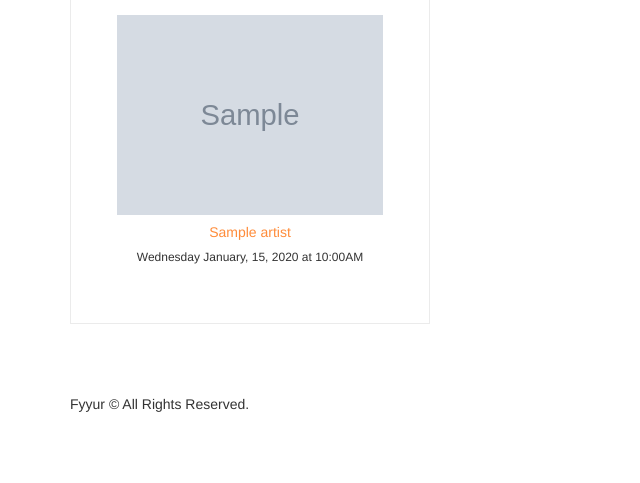
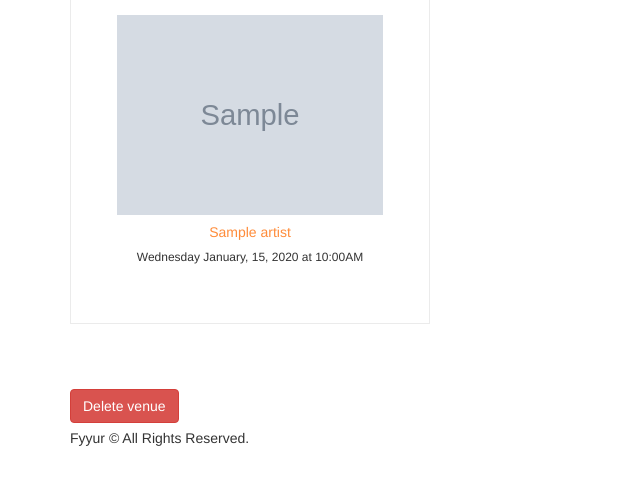
Before and after one commit to arthurarty/fyyur, a Flask app: page /venues/1 in a window 1280 px wide. Shown: the part 701-1184 px from the top of the page, without its empty margins (0-640 px from the left). Before the commit the page ends 1113 px from the top, so only its background shows below. Run offline with Flask 2, Linux system fonts and the light colour scheme; tables that the repository leaves empty hold one stand-in row (values such as "Sample post"); grey boxes marked "Sample" are stand-in pictures; some libraries are stand-ins or nearby versions.

Commit message:
ft(venue) - Implement delete venue. (#11)

```diff
--- a/app.py
+++ b/app.py
@@ -5,7 +5,7 @@
 import json
 import dateutil.parser
 import babel
-from flask import Flask, render_template, request, Response, flash, redirect, url_for, Response
+from flask import Flask, render_template, request, Response, flash, redirect, url_for, Response, jsonify
 from flask_moment import Moment
 from flask_sqlalchemy import SQLAlchemy
 import logging
@@ -52,7 +52,7 @@ class Venue(db.Model):
     website = db.Column(db.String(250), nullable=True)
     seeking_talent = db.Column(db.Boolean(), default=False, nullable=True)
     seeking_description =  db.Column(db.String(500), nullable=True)
-    shows = db.relationship('Show', backref='venue', lazy=True)
+    shows = db.relationship('Show', backref='venue', lazy=True, cascade="all, delete-orphan")
     city_id = db.Column(
       db.Integer, db.ForeignKey('City.id'), nullable=False)
     genres = db.relationship(
@@ -65,7 +65,7 @@ class Venue(db.Model):
         """
         current_time = datetime.now()
         shows_list = self.shows
-        upcoming_shows = [show for show in shows_list if show.start_time > current_time]
+        upcoming_shows = [show for show in shows_list if show.start_time >= current_time]
         upcoming_shows_list = []
         for show in upcoming_shows:
           show_dict = {
@@ -296,7 +296,7 @@ def show_venue(venue_id):
     "image_link": venue.image_link,
     "past_shows": venue.past_shows,
     "upcoming_shows": venue.upcoming_shows,
-    "past_shows_count": 1,
+    "past_shows_count": venue.past_shows_count,
     "upcoming_shows_count": venue.num_upcoming_shows,
   }
   return render_template('pages/show_venue.html', venue=data)
@@ -346,15 +346,18 @@ def create_venue_submission():
     db.session.close()
   return render_template('pages/home.html')
 
+
 @app.route('/venues/<venue_id>', methods=['DELETE'])
 def delete_venue(venue_id):
-  # TODO: Complete this endpoint for taking a venue_id, and using
-  # SQLAlchemy ORM to delete a record. Handle cases where the session commit could fail.
-
-  # BONUS CHALLENGE: Implement a button to delete a Venue on a Venue Page, have it so that
-  # clicking that button delete it from the db then redirect the user to the homepage
-  return None
-
+  venue = Venue.query.filter_by(id=venue_id).first_or_404()
+  try:
+    db.session.delete(venue)
+    db.session.commit()
+  except:
+    db.session.rollback()
+  finally:
+    db.session.close()
+  return jsonify({'success': True})
 
 
 #  Artists
--- a/templates/pages/show_venue.html
+++ b/templates/pages/show_venue.html
@@ -74,5 +74,19 @@
 		{% endfor %}
 	</div>
 </section>
-
+<button class="btn btn-danger" id="deleteVenue" data-id="{{ venue.id }}">Delete venue</button>
+<script>
+	const deleteButton = document.getElementById('deleteVenue');
+	deleteButton.onclick = function(e) {
+		const venueId = e.target.dataset['id'];
+		console.log('Delete method called');
+		fetch(`/venues/${venueId}`, {
+			method: 'DELETE',
+		}).then(function (response){
+			if (response.status == 200) {
+				window.location.replace("/");
+			}
+		})
+	}
+</script>
 {% endblock %}
```
